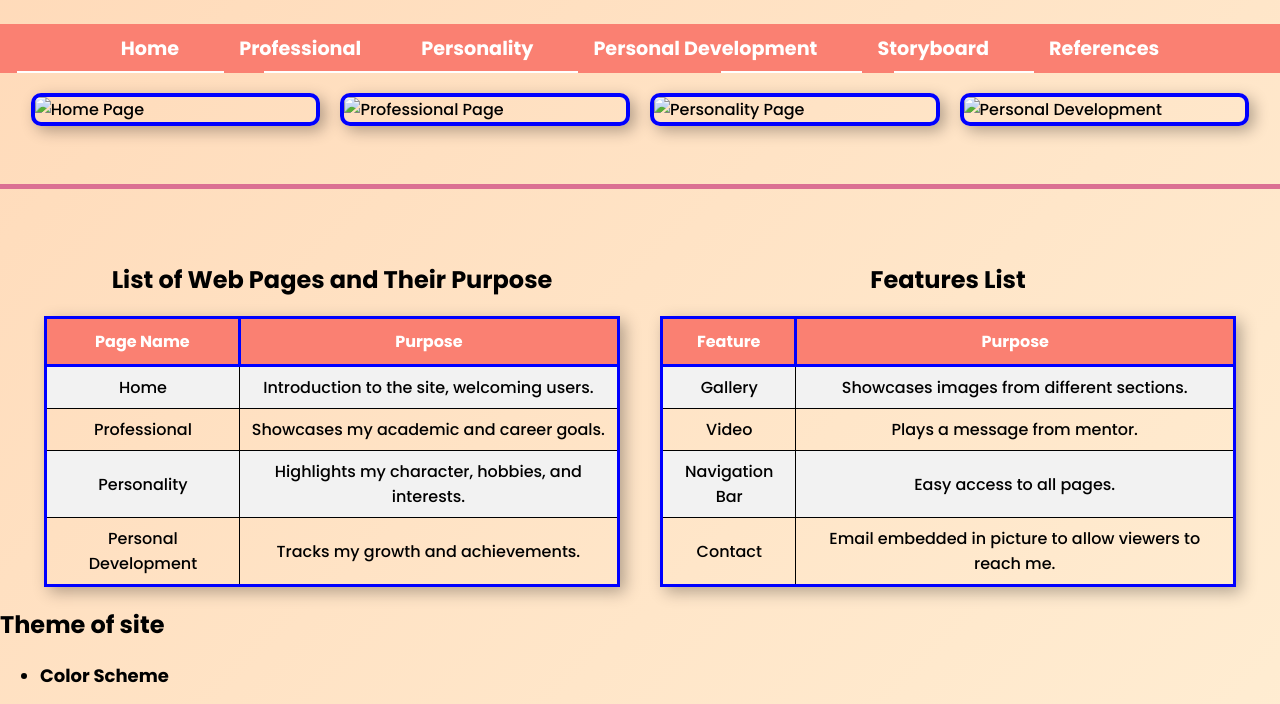
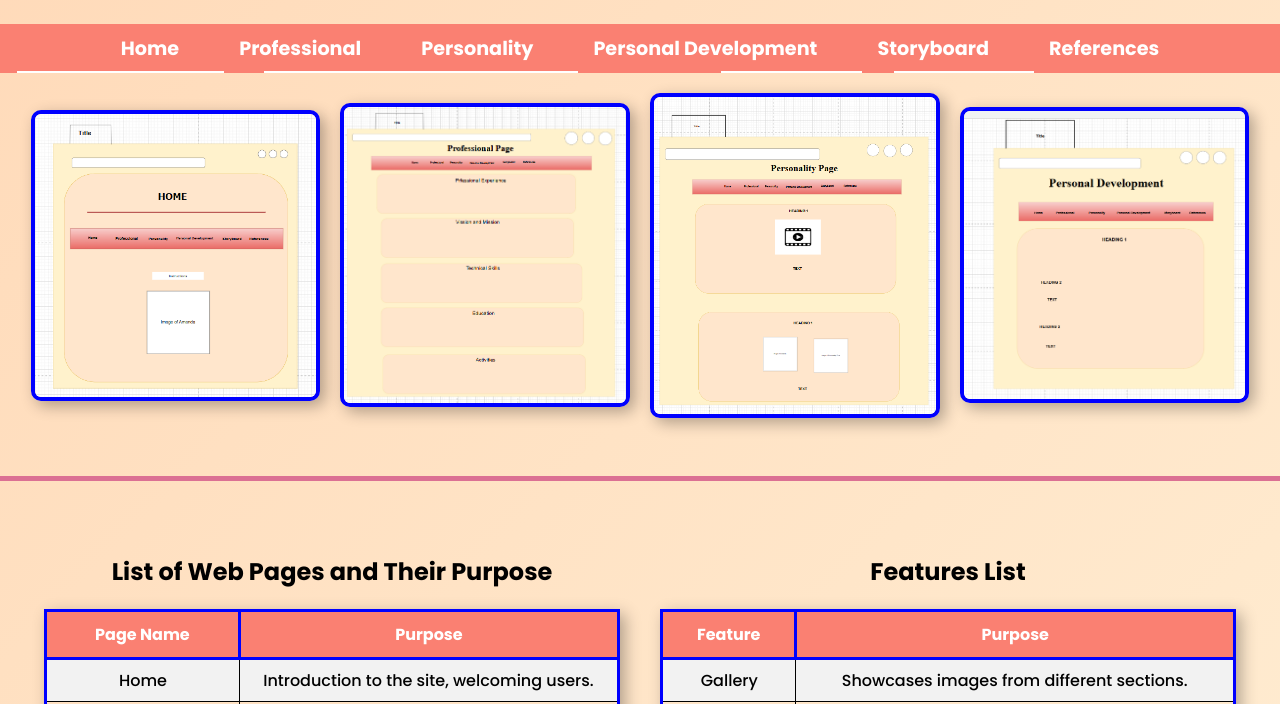
Before and after one commit to Amanda246/amanda-website, a plain HTML site: page storyboard.html in a window 1280 px wide. Shown: the part 90-794 px from the top of the page. Drawn offline with Linux system fonts and the light colour scheme.

Commit message:
Update storyboard.html

```diff
--- a/storyboard.html
+++ b/storyboard.html
@@ -18,10 +18,10 @@
         </nav>
 
         <div class="storyboard-container">
-            <img src="../Assets/Home page.PNG" alt="Home Page" class="storyboard-img">
-            <img src="../Assets/Professional Page.PNG" alt="Professional Page" class="storyboard-img">
-            <img src="../Assets/Personality Page.PNG" alt="Personality Page" class="storyboard-img">
-            <img src="../Assets/Personal development.PNG" alt="Personal Development" class="storyboard-img">
+            <img src="Home page.PNG" alt="Home Page" class="storyboard-img">
+            <img src="Professional Page.PNG" alt="Professional Page" class="storyboard-img">
+            <img src="Personality Page.PNG" alt="Personality Page" class="storyboard-img">
+            <img src="Personal development.PNG" alt="Personal Development" class="storyboard-img">
         </div>
         <br><br>
 
```
